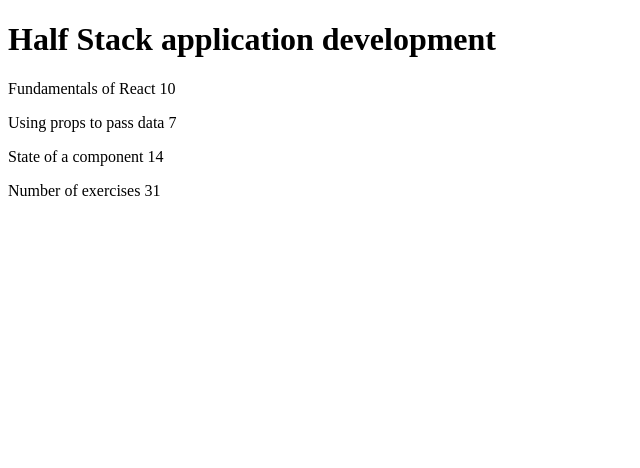
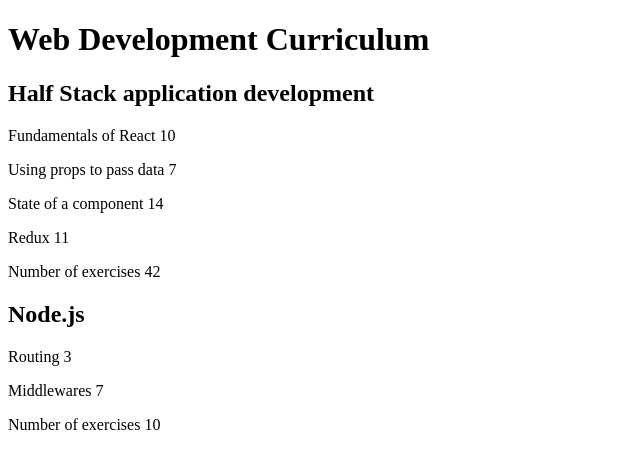
Before and after one commit to mattdimicelli/fso2025_part2, a React (Vite) app in the folder courseinfo/: page / in a window 1280 px wide. Shown: the top 468 px of the page, without its empty margins (0-640 px from the left). Built offline with nearby package versions, Linux system fonts and the light colour scheme.

Commit message:
finish 2.4

```diff
--- a/courseinfo/src/App.jsx
+++ b/courseinfo/src/App.jsx
@@ -1,5 +1,5 @@
 const Header = (props) => (
-  <h1>{props.course}</h1>
+  <h2>{props.course}</h2>
 )
 
 const Part = (props) => (
@@ -31,26 +31,60 @@ const Course = ({ course }) => {
   )
 }
 const App = () => {
-  const course = {
+  const courses = [
+    {
       name: 'Half Stack application development',
+      id: 1,
       parts: [
         {
           name: 'Fundamentals of React',
-        exercises: 10
+          exercises: 10,
+          id: 1
         },
         {
           name: 'Using props to pass data',
-        exercises: 7
+          exercises: 7,
+          id: 2
         },
         {
           name: 'State of a component',
-        exercises: 14
+          exercises: 14,
+          id: 3
+        },
+        {
+          name: 'Redux',
+          exercises: 11,
+          id: 4
+        }
+      ]
+    },
+    {
+      name: 'Node.js',
+      id: 2,
+      parts: [
+        {
+          name: 'Routing',
+          exercises: 3,
+          id: 1
+        },
+        {
+          name: 'Middlewares',
+          exercises: 7,
+          id: 2
         }
       ]
     }
+  ]
 
 
-  return <Course course={course} />
+  return (
+    <>
+      <h1>Web Development Curriculum</h1>
+      {
+        courses.map(course => <Course key={course.id} course={course} />)
+      }
+    </>
+  )
 }
 
 export default App
```
Lines whose indentation alone changed are shown as unchanged.
